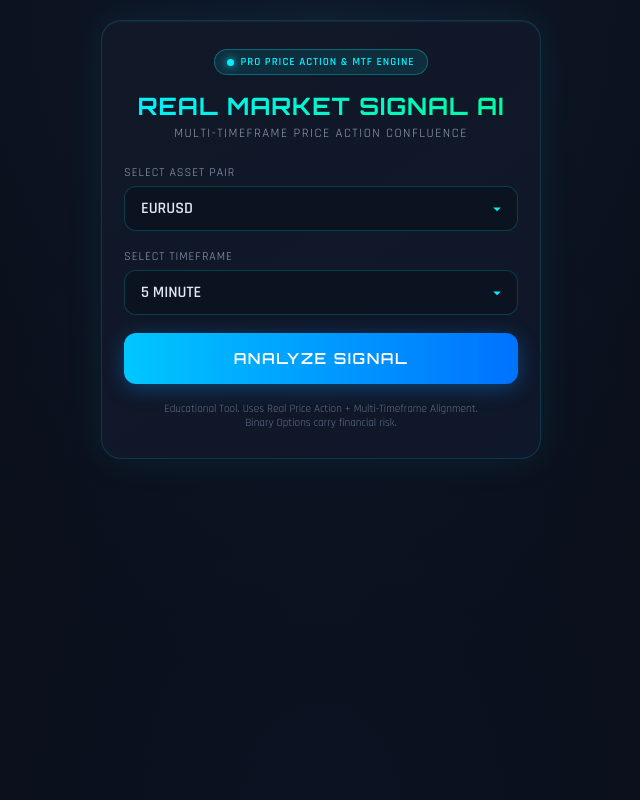
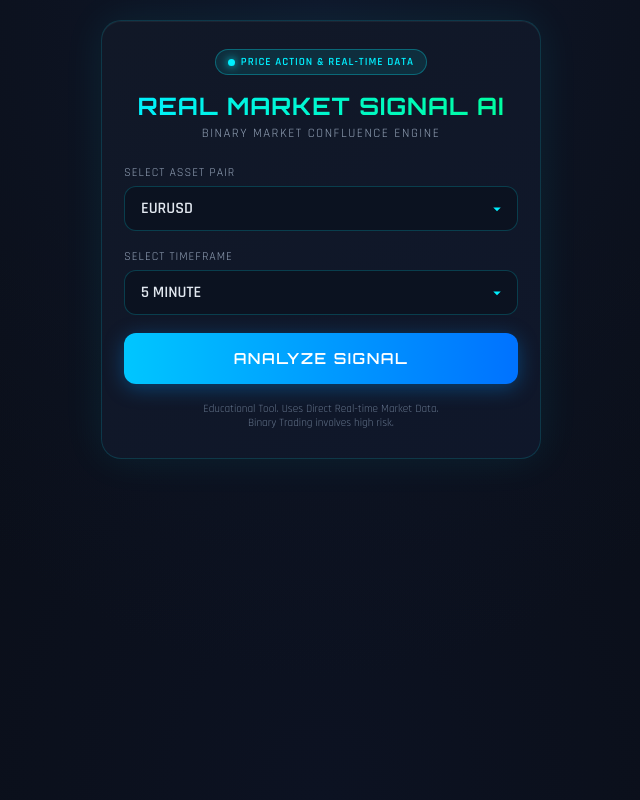
Before and after one commit to rayhan229396-design/pro-signal-ai, a FastAPI app: page / in a window 1280 px wide. Shown: the whole page, without its empty margins (319-959 px from the left). Run offline with FastAPI, Linux system fonts and the light colour scheme.

Commit message:
Update index.html

```diff
--- a/templates/index.html
+++ b/templates/index.html
@@ -3,14 +3,13 @@
 <head>
     <meta charset="UTF-8">
     <meta name="viewport" content="width=device-width, initial-scale=1.0">
-    <title>Real Market Signal AI v2</title>
+    <title>Real Market Signal AI</title>
     <link href="https://fonts.googleapis.com/css2?family=Orbitron:wght@400;600;700&family=Rajdhani:wght@400;500;600;700&display=swap" rel="stylesheet">
     <style>
         :root {
             --bg: #0a0e17;
             --card: #111827;
             --cyan: #00f0ff;
-            --cyan-dim: #00c4d4;
             --green: #00ff9d;
             --red: #ff3b5c;
             --yellow: #ffcc00;
@@ -191,11 +190,11 @@
     <div class="container">
         <div class="card">
             <div style="text-align:center">
-                <div class="badge">PRO PRICE ACTION & MTF ENGINE</div>
+                <div class="badge">PRICE ACTION & REAL-TIME DATA</div>
             </div>
 
             <h1>REAL MARKET SIGNAL AI</h1>
-            <p class="subtitle">Multi-Timeframe Price Action Confluence</p>
+            <p class="subtitle">Binary Market Confluence Engine</p>
 
             <form method="POST" action="/analyze" id="signalForm">
                 <label>Select Asset Pair</label>
@@ -244,7 +243,7 @@
                         <div class="info-value">{{ result.price }}</div>
                     </div>
                     <div class="info-card">
-                        <div class="info-label">HTF Trend (15m/1h)</div>
+                        <div class="info-label">HTF Trend</div>
                         <div class="info-value {% if result.trend == 'Bullish' %}green{% elif result.trend == 'Bearish' %}red{% else %}yellow{% endif %}">
                             {{ result.trend }}
                         </div>
@@ -252,9 +251,9 @@
                 </div>
 
                 <div class="summary">
-                    <strong>PRICE ACTION & CONFLUENCE ANALYSIS</strong>
+                    <strong>PRICE ACTION ANALYSIS</strong>
                     {% if result.signal == "WAIT" %}
-                        High timeframe alignment or key confluence missing. Recommended to wait.
+                        Higher Timeframe and Price Action alignment not sufficient. Wait for better entry.
                     {% else %}
                         <b>{{ result.signal }}</b> signal recommended for <b>1 Candle Expiry</b>.
                     {% endif %}
@@ -271,7 +270,7 @@
             {% endif %}
 
             <p class="footer-note">
-                Educational Tool. Uses Real Price Action + Multi-Timeframe Alignment.<br>Binary Options carry financial risk.
+                Educational Tool. Uses Direct Real-time Market Data.<br>Binary Trading involves high risk.
             </p>
         </div>
     </div>
```
